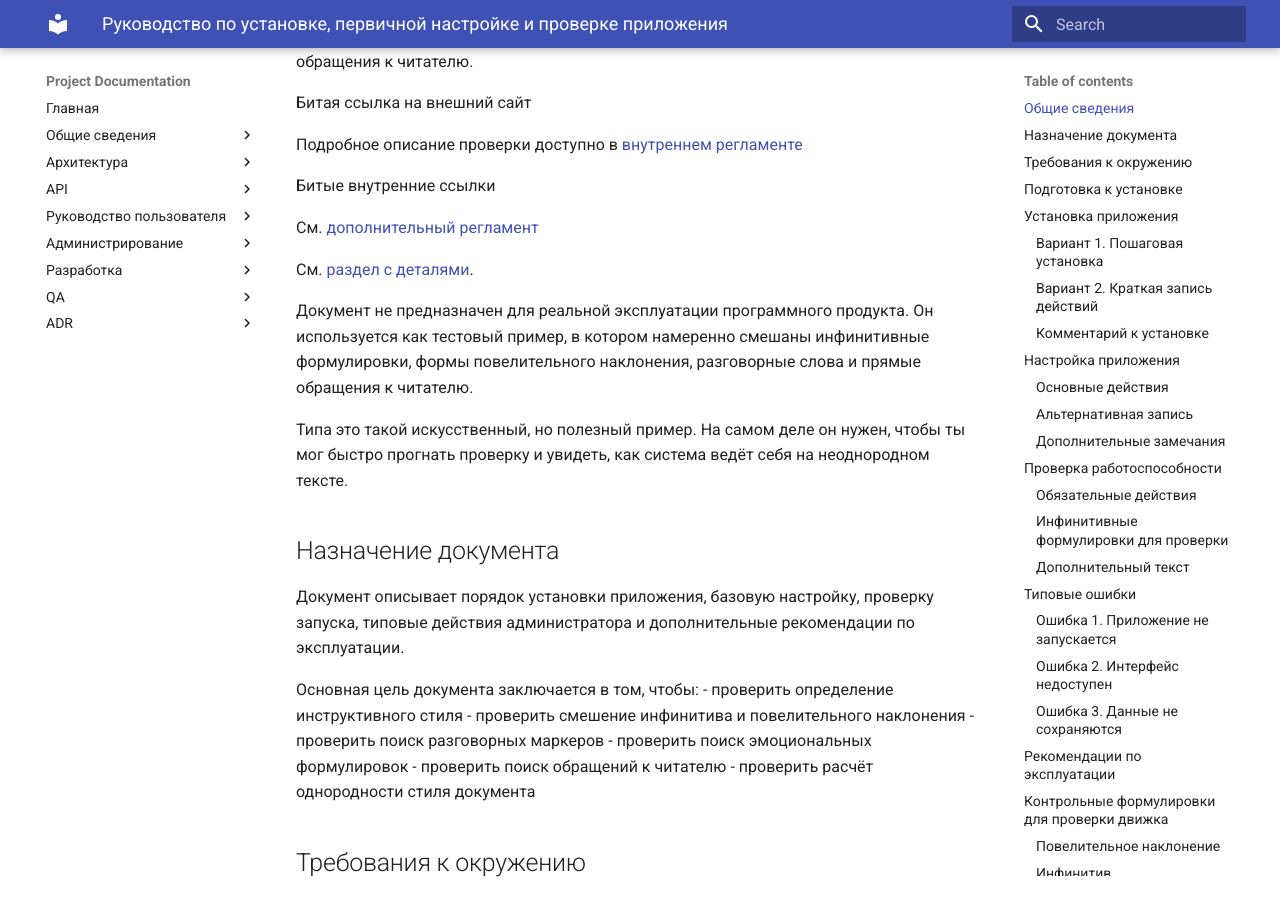
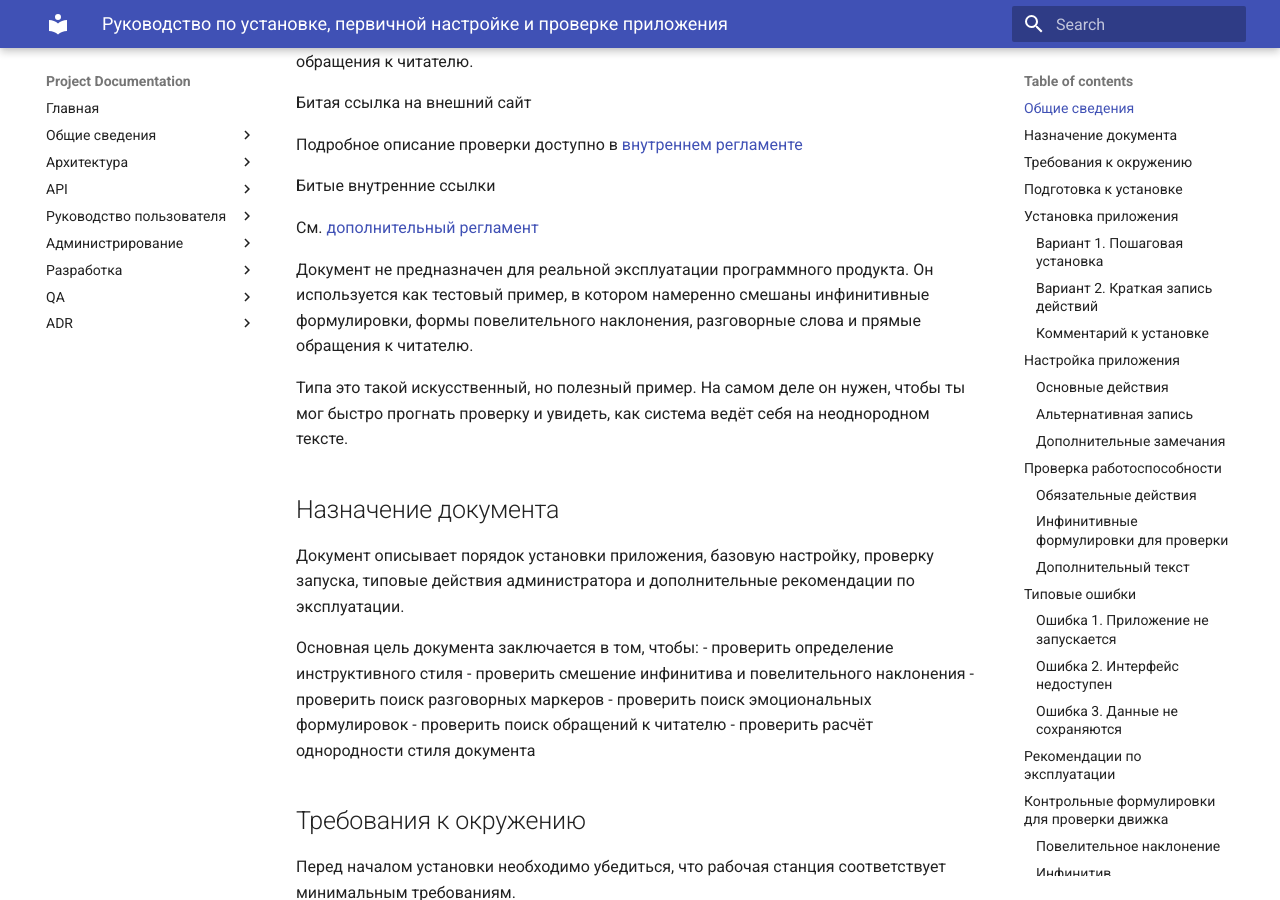
Before and after one commit to techwri/Demo, an MkDocs documentation site: the page built from docs/architecture/test_style.md, in a window 1280 px wide and 900 px high, scrolled down 326 px. Built offline with MkDocs 1.6.1 and Material for MkDocs 9.7.7, drawn with Linux system fonts in a browser that asks for light colours.

Commit message:
Fix broken internal link in test_style.md
Removed a broken internal link to a non-existent section.

```diff
--- a/docs/architecture/test_style.md
+++ b/docs/architecture/test_style.md
@@ -11,8 +11,6 @@
 Битые внутренние ссылки
 
 См. [дополнительный регламент](./files/missing-checklist.md)
-
-См. [раздел с деталями](#несуществующий-раздел).
 
 Документ не предназначен для реальной эксплуатации программного продукта. Он используется как тестовый пример, в котором намеренно смешаны инфинитивные формулировки, формы повелительного наклонения, разговорные слова и прямые обращения к читателю.
 
```
